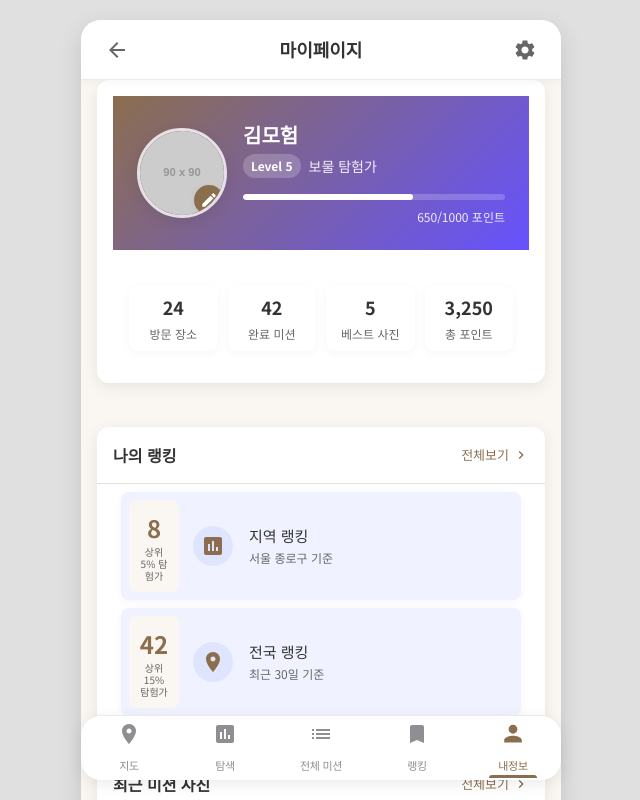
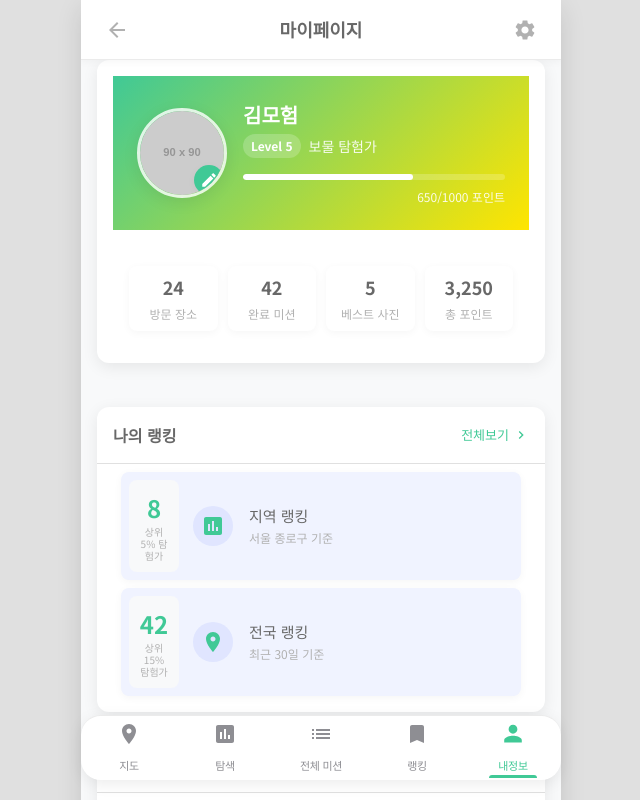
Before and after one commit to lets-go-trip/treaXure-frontend, a Vue app: page /mypage in a window 1280 px wide. Shown: the top 800 px of the page, without its empty margins (319-959 px from the left). Built offline with nearby package versions, Linux system fonts and the light colour scheme; no server answers; a web font is replaced by a local one.

Commit message:
feat[#5]: Key 컬러 확정 및 CSS 파일 합본

```diff
--- a/src/App.vue
+++ b/src/App.vue
@@ -6,14 +6,14 @@
 </template>
 
 <script>
-import BottomNav from '@/components/BottomNav.vue'
+import BottomNav from "@/components/BottomNav.vue";
 
 export default {
-  name: 'App',
+  name: "App",
   components: {
-    BottomNav
-  }
-}
+    BottomNav,
+  },
+};
 </script>
 
 <style>
@@ -22,27 +22,6 @@ export default {
 
 /* 전역 CSS 변수 - 디자인 시스템 */
 :root {
-  /* 주요 색상 */
-  --primary: #4F6CFF;
-  --primary-dark: #3F56CC;
-  --secondary: #6652FF;
-
-  /* 중립 색상 */
-  --text-dark: #333333;
-  --text-medium: #666666;
-  --text-light: #999999;
-  --border-color: #E0E0E0;
-
-  /* 배경 색상 */
-  --bg-primary: #ffffff;
-  --bg-secondary: #f8f9fa;
-  --bg-tertiary: #f0f3ff;
-
-  /* 상태 색상 */
-  --success: #2ECC71;
-  --warning: #F39C12;
-  --error: #E74C3C;
-
   /* 그림자 */
   --shadow-sm: 0 2px 8px rgba(0, 0, 0, 0.05);
   --shadow-md: 0 4px 12px rgba(0, 0, 0, 0.08);
@@ -75,7 +54,8 @@ export default {
 }
 
 body {
-  font-family: 'Pretendard', -apple-system, BlinkMacSystemFont, 'Segoe UI', Roboto, Helvetica, Arial, sans-serif;
+  font-family: "Pretendard", -apple-system, BlinkMacSystemFont, "Segoe UI",
+    Roboto, Helvetica, Arial, sans-serif;
   color: var(--text-dark);
   background-color: #f0f2f5;
 }
@@ -100,7 +80,8 @@ body {
 }
 
 /* 버튼 공통 스타일 */
-button, .btn {
+button,
+.btn {
   cursor: pointer;
   border: none;
   font-family: inherit;
@@ -117,7 +98,7 @@ button, .btn {
   background: var(--bg-primary);
   position: relative;
   overflow: hidden;
-  border-radius: var(--radius-lg);
+  /* border-radius: var(--radius-lg); */
   box-shadow: var(--shadow-lg);
 }
 
@@ -157,7 +138,8 @@ button, .btn {
   font-size: 14px;
   font-weight: 500;
   display: inline-block;
-  transition: background var(--transition-fast), transform var(--transition-fast);
+  transition: background var(--transition-fast),
+    transform var(--transition-fast);
   border: none;
 }
 
@@ -181,16 +163,16 @@ button, .btn {
 }
 
 /* 미디어 쿼리 */
-@media (min-width: 769px) {
+/* @media (min-width: 769px) {
   .app-container {
     margin: 20px auto;
     min-height: calc(100vh - 40px);
   }
-}
-
+} */
+/*
 @media (min-height: 900px) {
   .app-container {
     max-height: 90vh;
   }
-}
+} */
 </style>
--- a/src/assets/css/styles.css
+++ b/src/assets/css/styles.css
@@ -5,27 +5,35 @@
   margin: 0;
   padding: 0;
   box-sizing: border-box;
-    font-family: 'Noto Sans KR', sans-serif;
+  font-family: "Noto Sans KR", sans-serif;
 }
 
 :root {
-    /* 주요 컬러 테마 - 갈색 계열 */
-    --primary: #8B6E4E;
-    --primary-dark: #6D553C;
-    --primary-light: #C5AA8E;
-    --accent: #D9A566;
-    --accent-light: #F2D2A9;
+  /* 주요 색상 */
+  --primary: #40c996;
+  --primary-light: #a5f5de;
+  --primary-deep: #267e67;
+  --secondary: #ffe500;
+  --secondary-light: #fff8b3;
+  --secondary-deep: #ccae00;
 
-    /* 중립 컬러 */
-    --text-dark: #333333;
-    --text-medium: #666666;
-    --text-light: #FFFFFF;
-    --bg-primary: #FFFFFF;
-    --bg-secondary: #FAF7F2;
+  /* 중립 색상 */
+  --text-deep-dark: #0d261a;
+  --text-dark: #686868;
+  --text-medium: #b1b1b1;
+  --text-light: #eff0f4;
+  --text-light: #ffffff;
+  --border-color: #e0e0e0;
 
-    /* 상태 컬러 */
-    --completed: #7D9D6F;
-    --error: #E74C3C;
+  /* 배경 색상 */
+  --bg-primary: #ffffff;
+  --bg-secondary: #f8f9fa;
+  --bg-tertiary: #f0f3ff;
+
+  /* 상태 색상 */
+  --success: #2ecc71;
+  --warning: #f39c12;
+  --error: #e74c3c;
 
   /* 레이아웃 스타일 */
   --shadow-sm: 0 2px 8px rgba(0, 0, 0, 0.04);
@@ -105,26 +113,30 @@ body {
 }
 
 .btn-small {
-    padding: 6px 12px;
-    background: var(--primary);
-    color: white;
-    border: none;
-    border-radius: var(--radius-sm);
-    font-size: 12px;
+  /* background: linear-gradient(135deg, var(--secondary-light), var(--secondary)); */
+  background: var(--secondary);
+  color: var(--text-deep-dark);
+  padding: 10px 24px;
+  border-radius: 24px;
+  text-decoration: none;
+  font-size: 14px;
   font-weight: 500;
-    cursor: pointer;
-    transition: all 0.2s ease;
   display: inline-block;
-    text-decoration: none;
-    text-align: center;
+  transition: background 0.2s, transform 0.2s;
 }
 
 .btn-small:hover {
-    background: var(--primary-dark);
+  /* background: linear-gradient(135deg, var(--primary-light), var(--primary)); */
+  background: var(--primary);
 }
 
 /* 콘텐츠 영역 공통 스타일 */
-.mypage, .quest-screen, .all-missions, .quest-list, .mission-detail, .weekly-best {
+.mypage,
+.quest-screen,
+.all-missions,
+.quest-list,
+.mission-detail,
+.weekly-best {
   flex: 1;
   overflow-y: auto;
   padding-bottom: 80px; /* 하단 네비게이션바 높이에 맞게 조정 */
@@ -134,7 +146,12 @@ body {
 }
 
 @media (min-width: 769px) {
-    .mypage, .quest-screen, .all-missions, .quest-list, .mission-detail, .weekly-best {
+  .mypage,
+  .quest-screen,
+  .all-missions,
+  .quest-list,
+  .mission-detail,
+  .weekly-best {
     padding-bottom: 90px; /* 큰 화면에서 더 많은 여백 제공 */
   }
 }
@@ -157,12 +174,20 @@ body {
 .header-title {
   font-size: 18px;
   font-weight: 700;
-    color: var(--primary);
+  color: var(--text-deep-dark);
+  display: flex;
+  gap: 15px;
+  align-items: center;
 }
 
 .header-action {
   display: flex;
   gap: 16px;
+}
+
+.logo {
+  width: 40px;
+  height: 40px;
 }
 
 .icon-btn {
@@ -288,49 +313,10 @@ body {
   border: 2px solid white;
 }
 
-/* 선택된 장소 정보 카드 */
-.info-card {
-    position: fixed; /* absolute에서 fixed로 변경 */
-    bottom: 76px; /* 하단 네비게이션 바 위에 위치하도록 설정 */
-    left: 50%;
-    transform: translateX(-50%);
-    width: 85%;
-    max-width: 440px; /* 테두리를 고려한 최대 너비 제한 */
-    background: white;
-    border-radius: var(--radius-lg);
-    padding: 18px;
-    box-shadow: var(--shadow-md);
-    transition: all 0.3s ease;
-    z-index: 95; /* 네비게이션 바보다 낮은 z-index */
-}
-
-.info-card:hover {
-    transform: translateX(-50%) translateY(-5px);
-    box-shadow: var(--shadow-lg);
-}
-
-@media (min-width: 769px) {
-    .info-card {
-        bottom: 86px; /* 큰 화면에서 위치 조정 */
-        padding: 24px; /* 더 큰 패딩 */
-    }
-}
-
 .info-header {
   display: flex;
   align-items: center;
   margin-bottom: 10px;
-}
-
-.location-icon {
-    width: 38px;
-    height: 38px;
-    background: var(--bg-secondary);
-    border-radius: var(--radius-sm);
-    display: flex;
-    align-items: center;
-    justify-content: center;
-    margin-right: 12px;
 }
 
 .icon-fill {
@@ -340,8 +326,8 @@ body {
 .info-title {
   font-size: 16px;
   font-weight: 700;
-    color: var(--text-dark);
-    margin-bottom: 2px;
+  color: var(--text-deep-dark);
+  margin-bottom: var(--spacing-xs);
 }
 
 .info-address {
@@ -351,19 +337,20 @@ body {
 
 .difficulty {
   display: flex;
-    gap: 4px;
+  gap: 7px;
   margin: 8px 0;
 }
 
 .difficulty-unit {
   width: 20%;
-    height: 4px;
-    background: #E5E5E5;
+  height: 10px;
+  background: var(--bg-primary);
   border-radius: 2px;
 }
 
 .difficulty-unit.active {
   background: var(--primary);
+  /* background: linear-gradient(45deg, var(--primary-deep), var(--primary)); */
 }
 
 .info-stats {
@@ -379,9 +366,15 @@ body {
   margin-top: 14px;
 }
 
+.stat-value-parent {
+  color: var(--primary);
+}
+
 .stat-value {
-    font-weight: 500;
-    color: var(--primary-dark);
+  font-size: 18px;
+  font-weight: 700;
+  color: var(--text-deep-dark);
+  margin-bottom: 4px;
 }
 
 /* 하단 내비게이션 */
@@ -401,12 +394,12 @@ body {
   border-radius: 0 0 18px 18px; /* 컨테이너의 모서리와 일치 */
 }
 
-@media (min-width: 769px) {
+/* @media (min-width: 769px) {
   .bottom-nav {
-        border-radius: 0 0 12px 12px; /* 하단 둥근 모서리 추가 */
-        padding: 8px 0 12px; /* 패딩 조정 */
+    border-radius: 0 0 12px 12px;
+    padding: 8px 0 12px;
   }
-}
+} */
 
 .nav-item {
   flex: 1;
@@ -489,7 +482,7 @@ body {
   background: white;
   color: var(--text-medium);
   font-size: 13px;
-    font-family: 'Noto Sans KR', sans-serif;
+  font-family: "Noto Sans KR", sans-serif;
   cursor: pointer;
   outline: none;
 }
@@ -722,7 +715,8 @@ body {
   margin-bottom: 24px;
 }
 
-.example-image h4, .upload-section h4 {
+.example-image h4,
+.upload-section h4 {
   font-size: 16px;
   font-weight: 600;
   margin-bottom: 12px;
@@ -797,7 +791,7 @@ body {
   padding: 12px;
   font-size: 14px;
   resize: none;
-    font-family: 'Noto Sans KR', sans-serif;
+  font-family: "Noto Sans KR", sans-serif;
 }
 
 .comment-box textarea:focus {
@@ -917,13 +911,6 @@ body {
   padding: 10px 5px;
   text-align: center;
   box-shadow: var(--shadow-sm);
-}
-
-.stat-value {
-    font-size: 18px;
-    font-weight: 700;
-    color: var(--primary);
-    margin-bottom: 4px;
 }
 
 .stat-label {
@@ -1204,7 +1191,8 @@ body {
   color: var(--text-medium);
 }
 
-.like-button, .like-count {
+.like-button,
+.like-count {
   display: flex;
   align-items: center;
   color: var(--primary);
@@ -1216,7 +1204,8 @@ body {
   font-size: 14px;
 }
 
-.like-button svg, .like-count svg {
+.like-button svg,
+.like-count svg {
   color: var(--accent);
 }
 
@@ -1371,35 +1360,6 @@ img.error::before {
   transform: translate(-50%, -110%) scale(1.1);
 }
 
-.marker-fill {
-    color: var(--primary);
-}
-
-.marker-fill-secondary {
-    color: var(--primary-light);
-}
-
-.marker-fill-completed {
-    color: var(--completed);
-}
-
-.marker-badge {
-    position: absolute;
-    top: -2px;
-    right: -2px;
-    background: var(--accent);
-    color: white;
-    width: 20px;
-    height: 20px;
-    border-radius: 50%;
-    display: flex;
-    align-items: center;
-    justify-content: center;
-    font-weight: 700;
-    font-size: 11px;
-    border: 2px solid white;
-}
-
 /* 맵 컨테이너 스타일 */
 #kakao-map {
   width: 100%;
@@ -1414,26 +1374,20 @@ img.error::before {
   bottom: 76px; /* 하단 네비게이션 바 위에 위치하도록 설정 */
   left: 50%;
   transform: translateX(-50%);
-    width: 85%;
+  width: 90%;
   max-width: 440px; /* 테두리를 고려한 최대 너비 제한 */
-    background: white;
+  backdrop-filter: blur(10px);
   border-radius: var(--radius-lg);
   padding: 18px;
   box-shadow: var(--shadow-md);
   transition: all 0.3s ease;
   z-index: 95; /* 네비게이션 바보다 낮은 z-index */
+  background: rgba(255, 255, 255, 0.5);
 }
 
 .info-card:hover {
   transform: translateX(-50%) translateY(-5px);
   box-shadow: var(--shadow-lg);
-}
-
-@media (min-width: 769px) {
-    .info-card {
-        bottom: 86px; /* 큰 화면에서 위치 조정 */
-        padding: 24px; /* 더 큰 패딩 */
-    }
 }
 
 .info-header {
@@ -1443,47 +1397,25 @@ img.error::before {
 }
 
 .location-icon {
-    width: 38px;
-    height: 38px;
-    background: var(--bg-secondary);
-    border-radius: var(--radius-sm);
+  margin-right: var(--spacing-md);
+  width: 40px;
+  height: 40px;
+  border-radius: 50%;
+  border: 1px solid var(--primary);
+  background-color: var(--bg-secondary);
   display: flex;
   align-items: center;
   justify-content: center;
-    margin-right: 12px;
+  color: var(--primary);
 }
 
 .icon-fill {
   color: var(--primary);
 }
 
-.info-title {
-    font-size: 16px;
-    font-weight: 700;
-    color: var(--text-dark);
-    margin-bottom: 2px;
-}
-
 .info-address {
   font-size: 12px;
   color: var(--text-medium);
-}
-
-.difficulty {
-    display: flex;
-    gap: 4px;
-    margin: 8px 0;
-}
-
-.difficulty-unit {
-    width: 20%;
-    height: 4px;
-    background: #E5E5E5;
-    border-radius: 2px;
-}
-
-.difficulty-unit.active {
-    background: var(--primary);
 }
 
 .info-stats {
@@ -1498,8 +1430,3 @@ img.error::before {
   justify-content: center;
   margin-top: 14px;
 }
-
-.stat-value {
-    font-weight: 500;
-    color: var(--primary-dark);
-}
```
Lines whose indentation alone changed are shown as unchanged.
